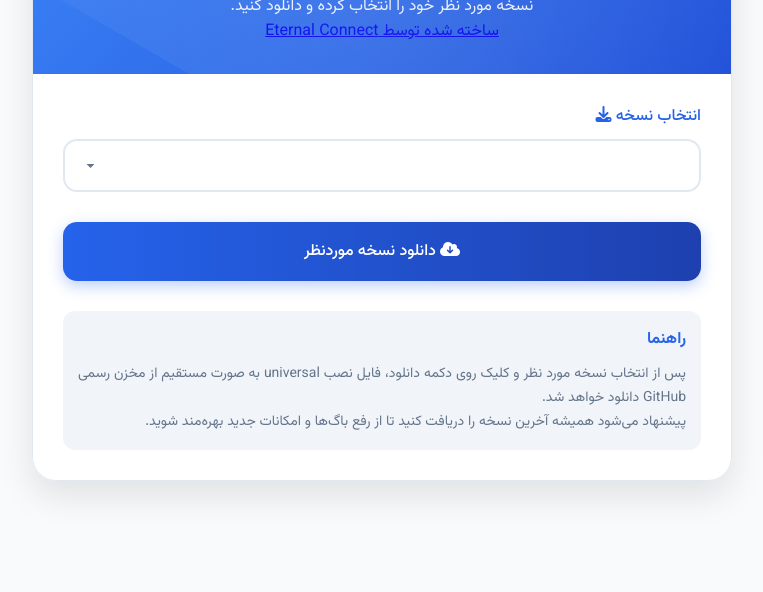
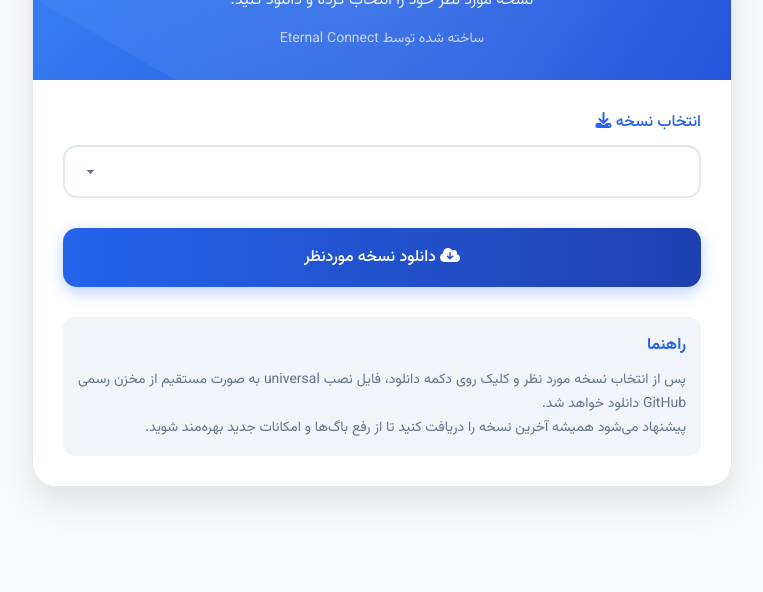
Before and after one commit to eternalconnect/app-v2ray, a plain HTML site: page index.html in a window 1280 px wide. Shown: the part 208-800 px from the top of the page, without its empty margins (258-1021 px from the left). Drawn offline with Linux system fonts and the light colour scheme; no server answers.

Commit message:
Update index.html

```diff
--- a/index.html
+++ b/index.html
@@ -198,9 +198,11 @@ input, textarea{unicode-bidi: plaintext;}
         <button class="theme-toggle" id="themeToggle"><i class="fas fa-moon"></i></button>
         <h1>دانلود V2rayNG</h1>
         <p>نسخه مورد نظر خود را انتخاب کرده و دانلود کنید.</p>
-        <a href="https://t.me/eternal_connect" target="_blank" rel="noopener noreferrer">
+        <div class="creator">
+  <a href="https://t.me/eternal_connect" target="_blank" rel="noopener noreferrer">
     ساخته شده توسط Eternal Connect
   </a>
+</div>
 
     </div>
     <div class="content">
```
